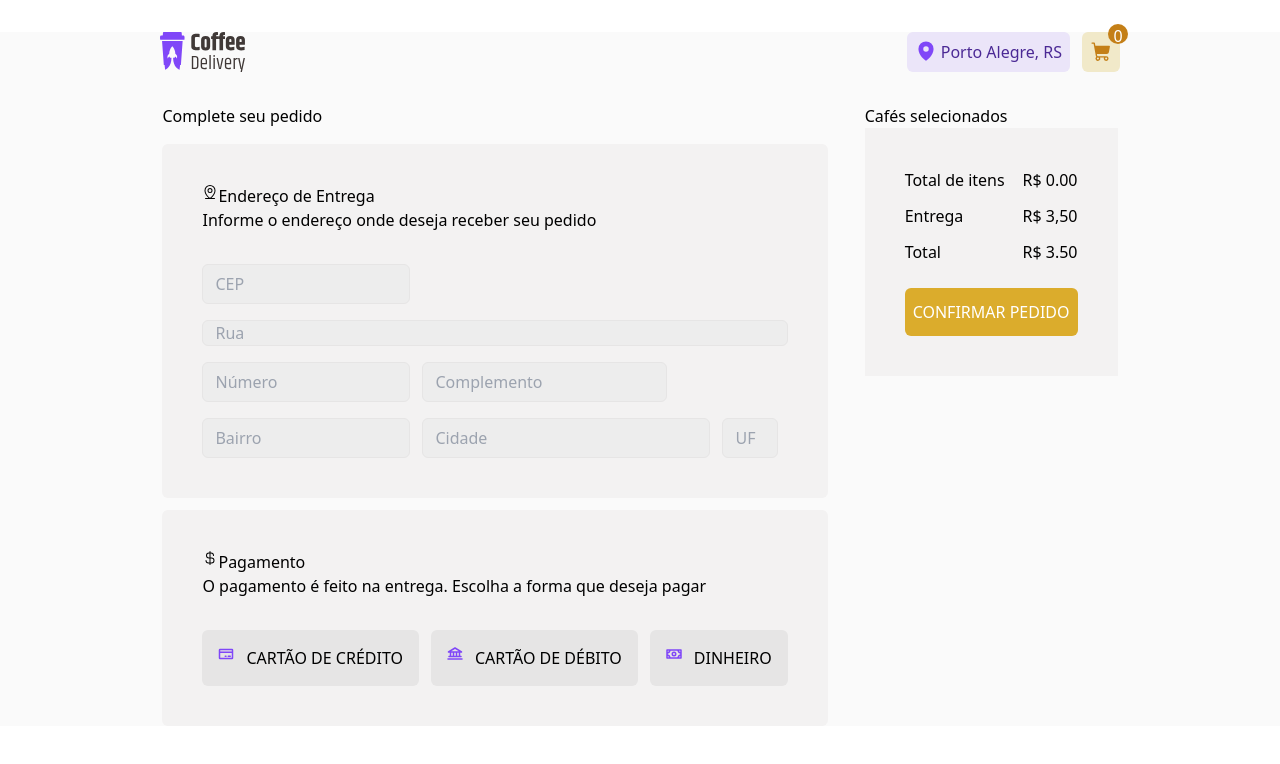
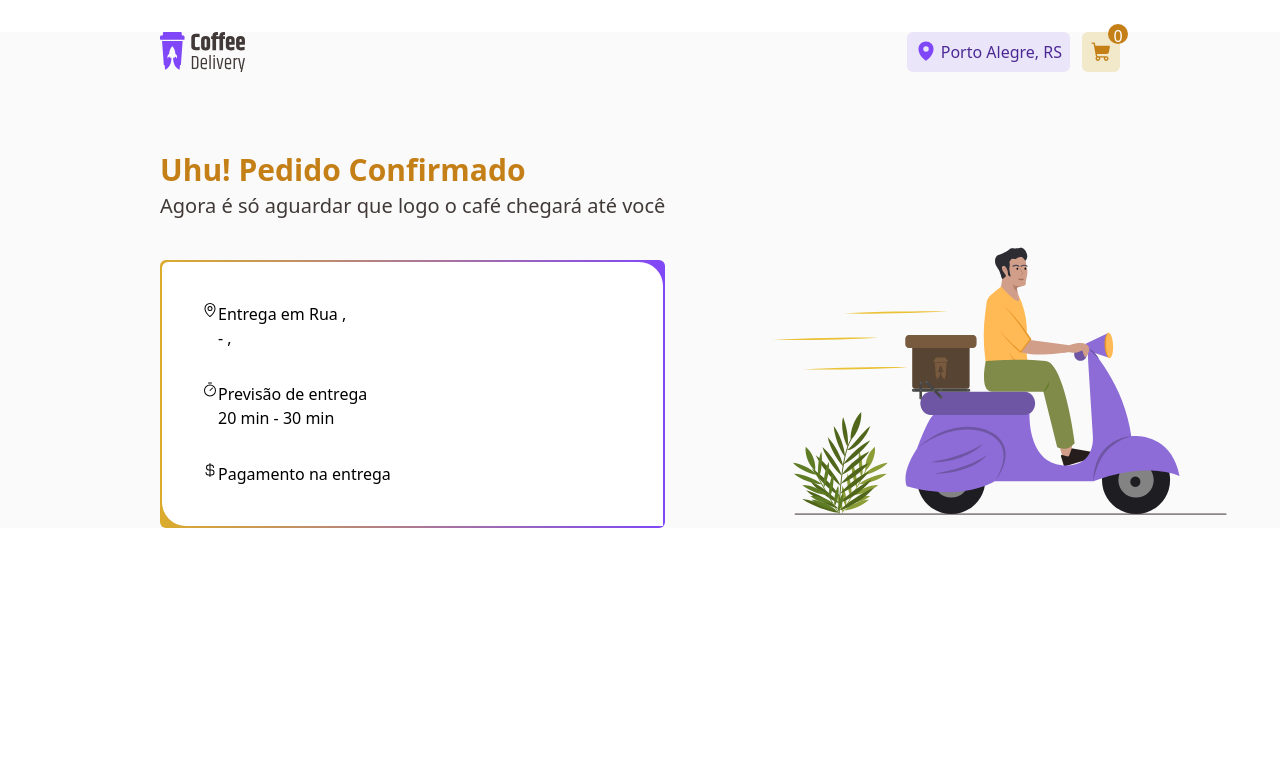
Before and after one commit to pedrogagodev/Coffee-Shop-Delivery, a React (Vite) app: page /success in a window 1280 px wide. Before the commit this address led to /checkout. Shown: the top 764 px of the page. Built offline with nearby package versions, Linux system fonts and the light colour scheme.

Commit message:
Refactor: replace the contextAPI on the checkout and success pages with Zustand and delete the context file

```diff
--- a/src/App.tsx
+++ b/src/App.tsx
@@ -1,13 +1,10 @@
 import { BrowserRouter } from 'react-router-dom';
 import { Router } from './Router';
-import { CoffeeContextProvider } from './contexts/CoffeeContext';
 
 function App() {
   return (
     <BrowserRouter>
-      <CoffeeContextProvider>
-        <Router />
-      </CoffeeContextProvider>
+      <Router />
     </BrowserRouter>
   );
 }
--- a/src/components/CoffeeQuantity.tsx
+++ b/src/components/CoffeeQuantity.tsx
@@ -1,35 +1,28 @@
 import { Plus, Minus } from '@phosphor-icons/react';
-import { useContext, useEffect, useState } from 'react';
-import { CoffeeContext } from '../contexts/CoffeeContext';
-import { CoffeeProps } from '../contexts/CoffeeContext';
+import { useEffect, useState } from 'react';
+
+import { Coffee, useCoffeeStore } from '../store/coffees';
 
 interface CoffeeQuantityProps {
   coffeeId: number;
-  coffee: CoffeeProps;
+  coffee: Coffee;
 }
 
 export function CoffeeQuantity({ coffeeId, coffee }: CoffeeQuantityProps) {
-  const { handleQuantityChange } = useContext(CoffeeContext);
+  const { setCoffeeQuantity } = useCoffeeStore();
 
   const [newQuantity, setNewQuantity] = useState(coffee.quantity);
 
-  const [isUpdated, setIsUpdated] = useState(false);
-
   useEffect(() => {
-    if (isUpdated) {
-      handleQuantityChange(coffeeId, newQuantity);
-      setIsUpdated(false);
-    }
-  }, [newQuantity, coffeeId, handleQuantityChange, isUpdated]);
+    setCoffeeQuantity(coffeeId, newQuantity);
+  }, [newQuantity, coffeeId, setCoffeeQuantity]);
 
   function handleMinus() {
     setNewQuantity((prevQuantity) => Math.max(prevQuantity - 1, 0));
-    setIsUpdated(true);
   }
 
   function handlePlus() {
     setNewQuantity((prevQuantity) => prevQuantity + 1);
-    setIsUpdated(true);
   }
   return (
     <div className="mr-2 flex items-center gap-1 rounded-md bg-base-button px-2 py-3">
--- a/src/components/ItemCheckout.tsx
+++ b/src/components/ItemCheckout.tsx
@@ -1,16 +1,17 @@
 import { Trash } from '@phosphor-icons/react';
 import { CoffeeQuantity } from './CoffeeQuantity';
-import { CoffeeContext, CoffeeProps } from '../contexts/CoffeeContext';
-import { useContext } from 'react';
+import { Coffee } from '../store/coffees';
+
+import { useCoffeeStore } from '../store/coffees';
 
 interface ItemCheckoutProps {
-  coffee: CoffeeProps;
+  coffee: Coffee;
 }
 
 export default function ItemCheckout({ coffee }: ItemCheckoutProps) {
-  const { handleQuantityChange } = useContext(CoffeeContext);
+  const { setCoffeeQuantity } = useCoffeeStore();
   function handleRemoveCoffee() {
-    handleQuantityChange(coffee.id, 0);
+    setCoffeeQuantity(coffee.id, 0);
   }
   return (
     <div className="flex gap-5 border-b-2 border-base-button pb-6 pt-6">
--- a/src/contexts/CoffeeContext.tsx
+++ /dev/null
@@ -1,199 +0,0 @@
-import { createContext, ReactNode, useState } from 'react';
-
-export interface CoffeeProps {
-  id: number;
-  name: string;
-  image: string;
-  description: string;
-  features: string[];
-  price: number;
-  quantity: number;
-}
-
-interface CoffeeContextProps {
-  coffees: CoffeeProps[];
-  handleQuantityChange: (coffeeId: number, newQuantity: number) => void;
-  formData: Record<string, string | number> | null;
-  setFormData: (data: Record<string, string | number>) => void;
-  paymentMethod: PaymentMethods | null;
-  setPaymentMethod: (arg0: PaymentMethods) => void;
-}
-export type PaymentMethods =
-  | 'Cartão de crédito'
-  | 'Cartão de débito'
-  | 'Dinheiro';
-
-export const CoffeeContext = createContext({} as CoffeeContextProps);
-
-interface CoffeeContextProviderProps {
-  children: ReactNode;
-}
-
-export function CoffeeContextProvider({
-  children,
-}: CoffeeContextProviderProps) {
-  const [formData, setFormData] = useState<Record<
-    string,
-    string | number
-  > | null>(null);
-
-  const [coffees, setCoffees] = useState<CoffeeProps[]>([
-    {
-      id: 0,
-      name: 'Expresso Tradicional',
-      image: '../public/TraditionalEspresso.svg',
-      description: 'O tradicional café feito com água quente e grãos moídos',
-      features: ['TRADICIONAL'],
-      price: 9.9,
-      quantity: 0,
-    },
-    {
-      id: 1,
-      name: 'Expresso Americano',
-      image: '../public/AmericanExpress.svg',
-      description: 'Expresso diluído, menos intenso que o tradicional',
-      features: ['TRADICIONAL'],
-      price: 9.9,
-      quantity: 0,
-    },
-    {
-      id: 2,
-      name: 'Expresso Cremoso',
-      image: '../public/CreamyEspresso.svg',
-      description: 'Café expresso tradicional com espuma cremosa',
-      features: ['TRADICIONAL'],
-      price: 9.9,
-      quantity: 0,
-    },
-    {
-      id: 3,
-      name: 'Expresso Gelado',
-      image: '../public/IcedEspresso.svg',
-      description: 'Bebida preparada com café expresso e cubos de gelo',
-      features: ['TRADICIONAL', 'GELADO'],
-      price: 9.9,
-      quantity: 0,
-    },
-    {
-      id: 4,
-      name: 'Café com Leite',
-      image: '../public/CoffeeWithMilk.svg',
-      description: 'Meio a meio de expresso tradicional com leite vaporizado',
-      features: ['TRADICIONAL', 'COM LEITE'],
-      price: 9.9,
-      quantity: 0,
-    },
-    {
-      id: 5,
-      name: 'Latte',
-      image: './public/Latte.svg',
-      description:
-        'Uma dose de café expresso com o dobro de leite e espuma cremosa',
-      features: ['TRADICIONAL', 'COM LEITE'],
-      price: 9.9,
-      quantity: 0,
-    },
-    {
-      id: 6,
-      name: 'Capuccino',
-      image: '../public/Capuccino.svg',
-      description:
-        'Bebida com canela feita de doses iguais de café, leite e espuma',
-      features: ['TRADICIONAL', 'COM LEITE'],
-      price: 9.9,
-      quantity: 0,
-    },
-    {
-      id: 7,
-      name: 'Macchiato',
-      image: '../public/Macchiato.svg',
-      description:
-        'Café expresso misturado com um pouco de leite quente e espuma',
-      features: ['TRADICIONAL', 'COM LEITE'],
-      price: 9.9,
-      quantity: 0,
-    },
-    {
-      id: 8,
-      name: 'Mocaccino',
-      image: '../public/Mocaccino.svg',
-      description: 'Café expresso com calda de chocolate, pouco leite e espuma',
-      features: ['TRADICIONAL', 'COM LEITE'],
-      price: 9.9,
-      quantity: 0,
-    },
-    {
-      id: 9,
-      name: 'Chocolate Quente',
-      image: '../public/HotChocolate.svg',
-      description:
-        'Bebida feita com chocolate dissolvido no leite quente e café',
-      features: ['ESPECIAL', 'COM LEITE'],
-      price: 9.9,
-      quantity: 0,
-    },
-    {
-      id: 10,
-      name: 'Cubano',
-      image: '../public/Cuban.svg',
-      description:
-        'Drink gelado de café expresso com rum, creme de leite e hortelã',
-      features: ['ESPECIAL', 'ALCOÓLICO', 'GELADO'],
-      price: 9.9,
-      quantity: 0,
-    },
-    {
-      id: 11,
-      name: 'Havaiano',
-      image: '../public/Hawaiian.svg',
-      description: 'Bebida adocicada preparada com café e leite de coco',
-      features: ['ESPECIAL'],
-      price: 9.9,
-      quantity: 0,
-    },
-    {
-      id: 12,
-      name: 'Árabe',
-      image: '../public/Arabic.svg',
-      description: 'Bebida preparada com grãos de café árabe e especiarias',
-      features: ['ESPECIAL'],
-      price: 9.9,
-      quantity: 0,
-    },
-    {
-      id: 13,
-      name: 'Irlandês',
-      image: '../public/Irish.svg',
-      description: 'Bebida a base de café, uísque irlandês, açúcar e chantilly',
-      features: ['ESPECIAL', 'ALCOÓLICO'],
-      price: 9.9,
-      quantity: 0,
-    },
-  ]);
-
-  const [paymentMethod, setPaymentMethod] = useState<PaymentMethods | null>(
-    null,
-  );
-
-  const handleQuantityChange = (coffeeId: number, newQuantity: number) => {
-    setCoffees((prevCoffees) =>
-      prevCoffees.map((coffee) =>
-        coffee.id === coffeeId ? { ...coffee, quantity: newQuantity } : coffee,
-      ),
-    );
-  };
-  return (
-    <CoffeeContext.Provider
-      value={{
-        coffees,
-        handleQuantityChange,
-        formData,
-        setFormData,
-        paymentMethod,
-        setPaymentMethod,
-      }}
-    >
-      {children}
-    </CoffeeContext.Provider>
-  );
-}
--- a/src/pages/Checkout.tsx
+++ b/src/pages/Checkout.tsx
@@ -7,15 +7,17 @@
 } from '@phosphor-icons/react';
 
 import { zodResolver } from '@hookform/resolvers/zod';
-import { useContext } from 'react';
 import { useForm } from 'react-hook-form';
 import { useNavigate } from 'react-router';
 import * as zod from 'zod';
 import ItemCheckout from '../components/ItemCheckout';
-import { CoffeeContext, PaymentMethods } from '../contexts/CoffeeContext';
+import { useFormStore } from '../store/checkoutPage';
+import { useCoffeeStore } from '../store/coffees';
+import { PaymentMethods } from '../store/checkoutPage';
 
 export function Checkout() {
-  const { coffees, setFormData, setPaymentMethod } = useContext(CoffeeContext);
+  const { setFormData, setPaymentMethod } = useFormStore();
+  const { coffees } = useCoffeeStore();
   const navigate = useNavigate();
   const newFormValidationSchema = zod.object({
     CEP: zod
--- a/src/pages/Success.tsx
+++ b/src/pages/Success.tsx
@@ -1,13 +1,14 @@
 import { MapPin, Timer, CurrencyDollar } from '@phosphor-icons/react';
 
-import { useContext, useEffect } from 'react';
-import { CoffeeContext } from '../contexts/CoffeeContext';
+import { useEffect } from 'react';
 import { useNavigate } from 'react-router';
+
+import { useFormStore } from '../store/checkoutPage';
 
 import Illustration from '../../public/Illustration.svg';
 
 export function Success() {
-  const { formData, paymentMethod } = useContext(CoffeeContext);
+  const { formData, paymentMethod } = useFormStore();
   const navigate = useNavigate();
 
   useEffect(() => {
--- /dev/null
+++ b/src/store/checkoutPage.ts
@@ -0,0 +1,22 @@
+import { create } from 'zustand';
+
+interface FormStore {
+  formData: Record<string, string | number> | null;
+  setFormData: (data: Record<string, string | number>) => void;
+  resetFormData: () => void;
+  paymentMethod: PaymentMethods | null;
+  setPaymentMethod: (arg0: PaymentMethods) => void;
+}
+
+export type PaymentMethods =
+  | 'Cartão de crédito'
+  | 'Cartão de débito'
+  | 'Dinheiro';
+
+export const useFormStore = create<FormStore>((set) => ({
+  formData: {},
+  setFormData: (data) => set({ formData: data }),
+  resetFormData: () => set({ formData: null }),
+  paymentMethod: null,
+  setPaymentMethod: (arg0) => set({ paymentMethod: arg0 }),
+}));
```
